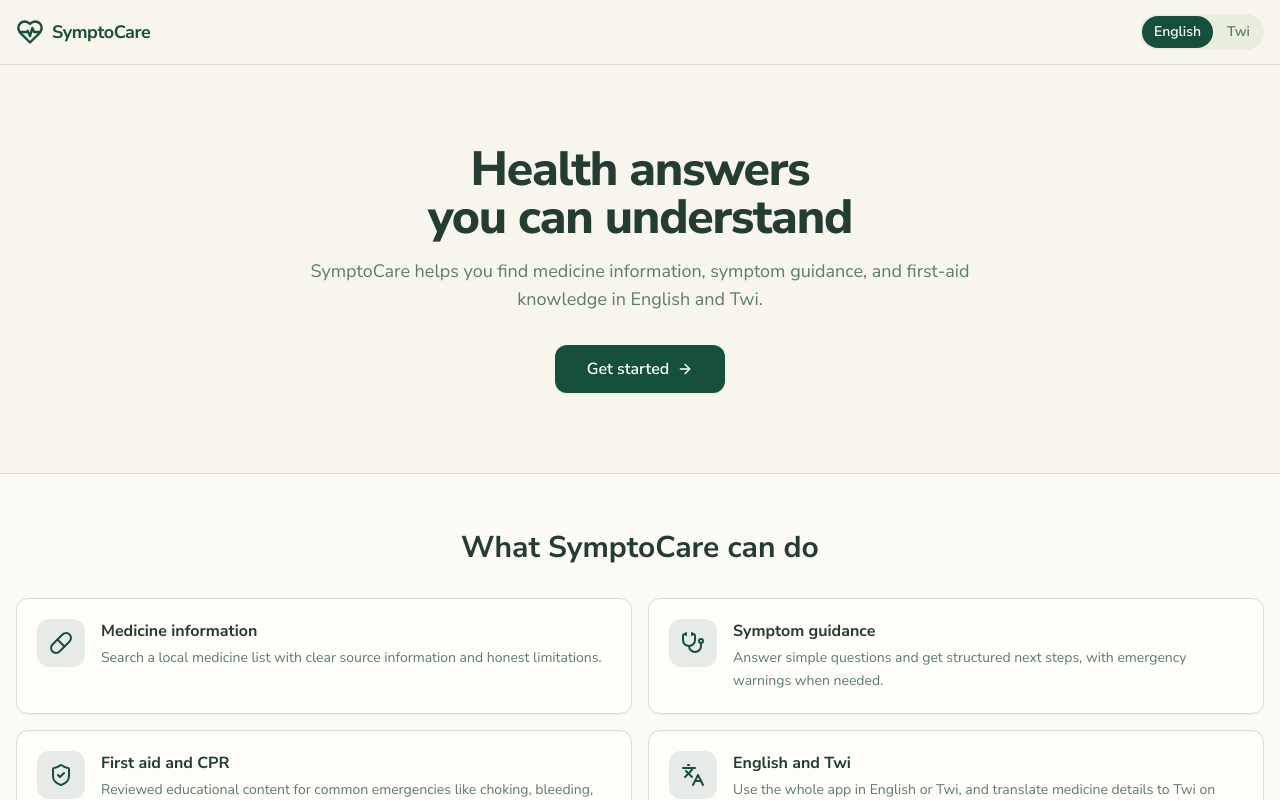
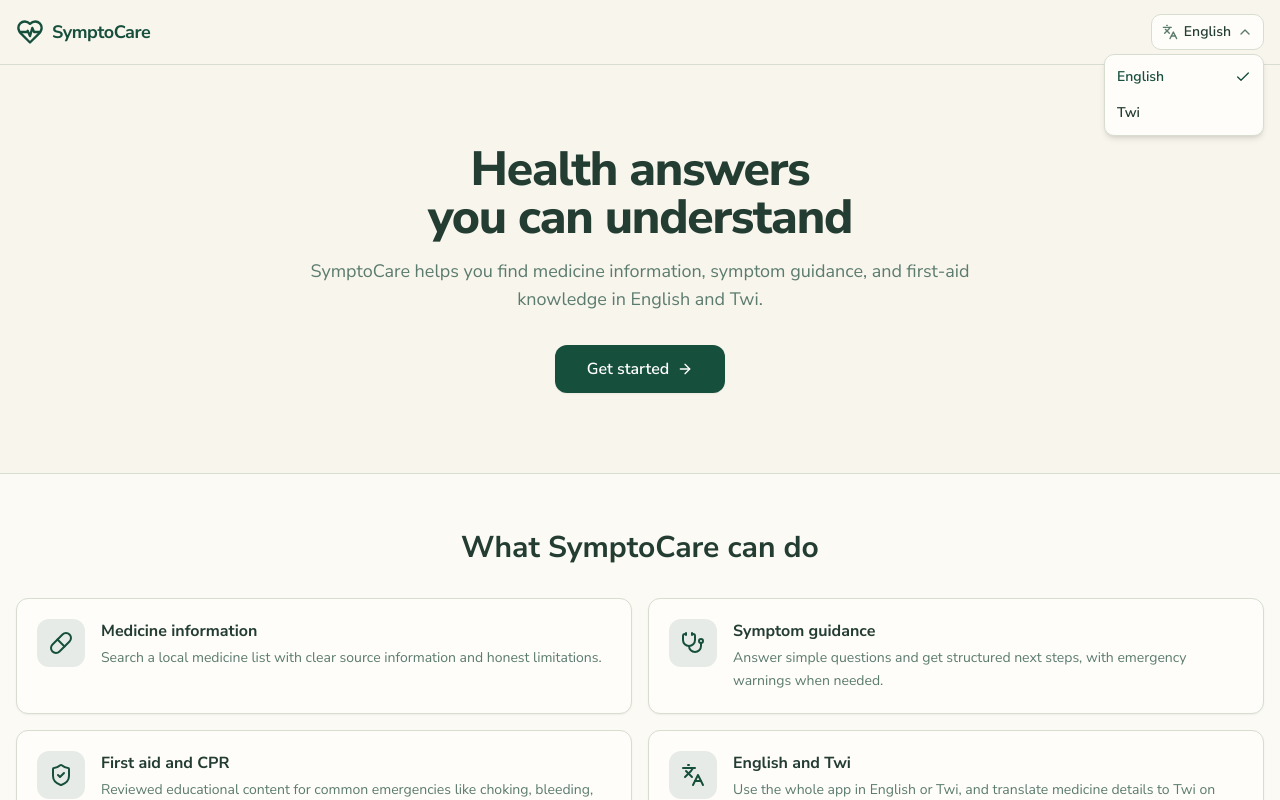
Before and after one commit to israelagyeman757-lab/SymptoCare-v2, a React (Vite) app: page / in a window 1280 px wide. Both pictures are taken after a click on the button "English". Shown: the top 800 px of the page. Built offline with nearby package versions, Linux system fonts and the light colour scheme; no server answers.

Commit message:
Revert language switcher to dropdown

```diff
--- a/src/components/layout/LanguageSwitcher.tsx
+++ b/src/components/layout/LanguageSwitcher.tsx
@@ -1,33 +1,77 @@
+import { useEffect, useRef, useState } from 'react';
+import { Check, ChevronDown, Languages } from 'lucide-react';
 import { useI18n } from '@/i18n/useI18n';
 import { languageNames, type AppLanguage } from '@/i18n/translations';
 import { cn } from '@/lib/utils';
 
 export function LanguageSwitcher({ className }: { className?: string }) {
   const { language, setLanguage } = useI18n();
+  const [open, setOpen] = useState(false);
+  const ref = useRef<HTMLDivElement>(null);
   const langs: AppLanguage[] = ['en', 'tw'];
 
+  useEffect(() => {
+    if (!open) return;
+    const onPointerDown = (event: MouseEvent | TouchEvent) => {
+      if (ref.current && !ref.current.contains(event.target as Node)) setOpen(false);
+    };
+    const onKeyDown = (event: KeyboardEvent) => {
+      if (event.key === 'Escape') setOpen(false);
+    };
+    document.addEventListener('mousedown', onPointerDown);
+    document.addEventListener('touchstart', onPointerDown);
+    document.addEventListener('keydown', onKeyDown);
+    return () => {
+      document.removeEventListener('mousedown', onPointerDown);
+      document.removeEventListener('touchstart', onPointerDown);
+      document.removeEventListener('keydown', onKeyDown);
+    };
+  }, [open]);
+
   return (
-    <div
-      role="group"
+    <div ref={ref} className={cn('relative', className)}>
+      <button
+        type="button"
+        onClick={() => setOpen((v) => !v)}
+        aria-haspopup="listbox"
+        aria-expanded={open}
         aria-label="App language"
-      className={cn('inline-flex items-center gap-0.5 rounded-full bg-secondary p-0.5', className)}
+        className="flex min-h-9 cursor-pointer items-center gap-1.5 rounded-md border border-input bg-card px-2.5 py-1.5 text-sm font-semibold text-foreground transition-colors hover:bg-muted"
+      >
+        <Languages className="h-4 w-4 text-muted-foreground" aria-hidden="true" />
+        <span>{languageNames[language].en}</span>
+        <ChevronDown
+          className={cn('h-4 w-4 text-muted-foreground transition-transform duration-150', open && 'rotate-180')}
+          aria-hidden="true"
+        />
+      </button>
+
+      {open && (
+        <ul
+          role="listbox"
+          aria-label="App language"
+          className="absolute right-0 z-50 mt-1 w-40 overflow-hidden rounded-md border bg-card p-1 shadow-md"
         >
           {langs.map((lang) => (
+            <li key={lang} role="option" aria-selected={language === lang}>
               <button
-          key={lang}
                 type="button"
-          onClick={() => setLanguage(lang)}
-          aria-pressed={language === lang}
+                onClick={() => {
+                  setLanguage(lang);
+                  setOpen(false);
+                }}
                 className={cn(
-            'min-h-8 cursor-pointer rounded-full px-3 text-sm font-semibold transition-colors duration-150',
-            language === lang
-              ? 'bg-primary text-primary-foreground'
-              : 'text-muted-foreground hover:text-foreground'
+                  'flex min-h-9 w-full cursor-pointer items-center justify-between gap-2 rounded-sm px-2 py-1.5 text-sm font-semibold',
+                  language === lang ? 'text-primary' : 'text-foreground hover:bg-muted'
                 )}
               >
-          {languageNames[lang].en}
+                <span>{languageNames[lang].en}</span>
+                {language === lang && <Check className="h-4 w-4" aria-hidden="true" />}
               </button>
+            </li>
           ))}
+        </ul>
+      )}
     </div>
   );
 }
```
Lines whose indentation alone changed are shown as unchanged.
